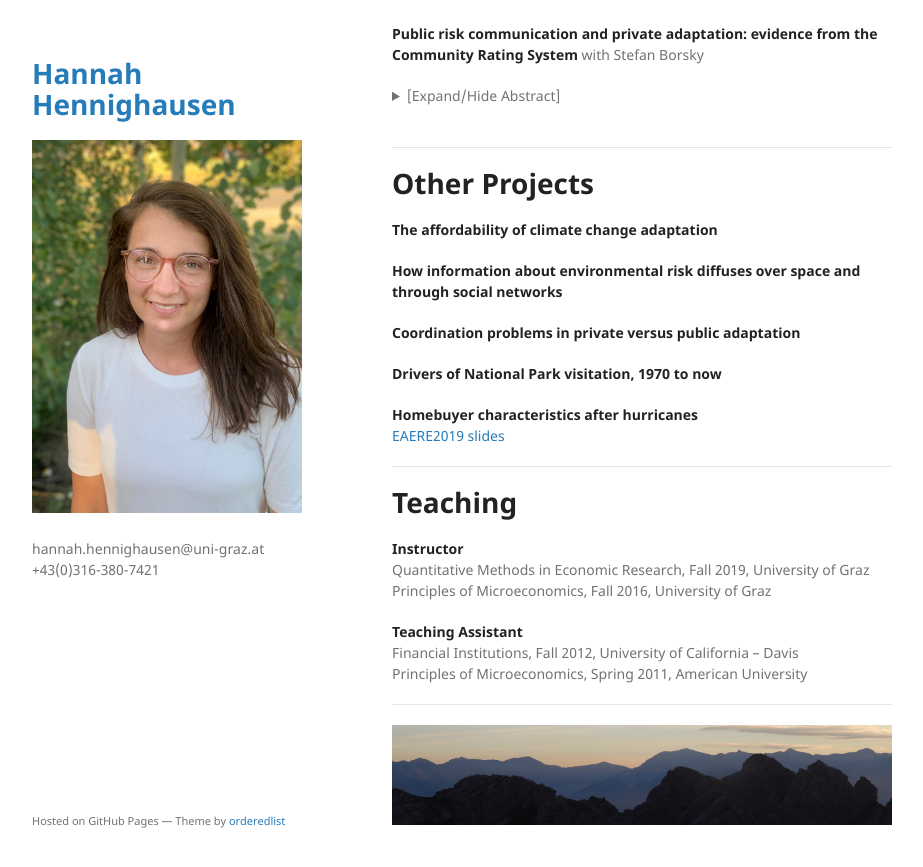
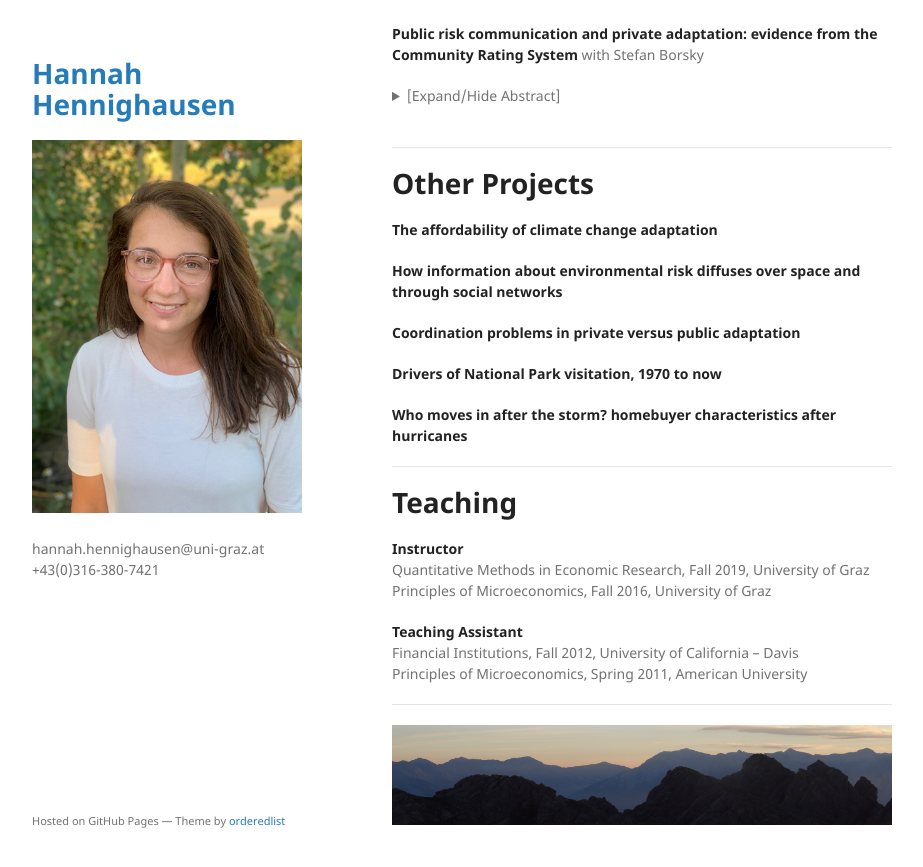
Before and after one commit to hannahhennighausen/hannahhennighausen.github.io, a Jekyll site: the page built from index.md, in a window 1280 px wide and 900 px high, scrolled down 1023 px. Shown: the top 867 px of the window, without its empty margins (178-1101 px from the left). Built offline with Jekyll 4.4.1, drawn with Linux system fonts in a browser that asks for light colours; the repository's description, which GitHub fills in, is left out.

Commit message:
Update index.md

```diff
--- a/index.md
+++ b/index.md
@@ -62,8 +62,7 @@ Will be added soon.
 
 **Drivers of National Park visitation, 1970 to now** <br />
 
-**Homebuyer characteristics after hurricanes** <br />
-[EAERE2019 slides](https://hannahhennighausen.github.io/CV/Hennighausen_CV.pdf)
+**Who moves in after the storm? homebuyer characteristics after hurricanes** <br />
 
 * * *
 
```
